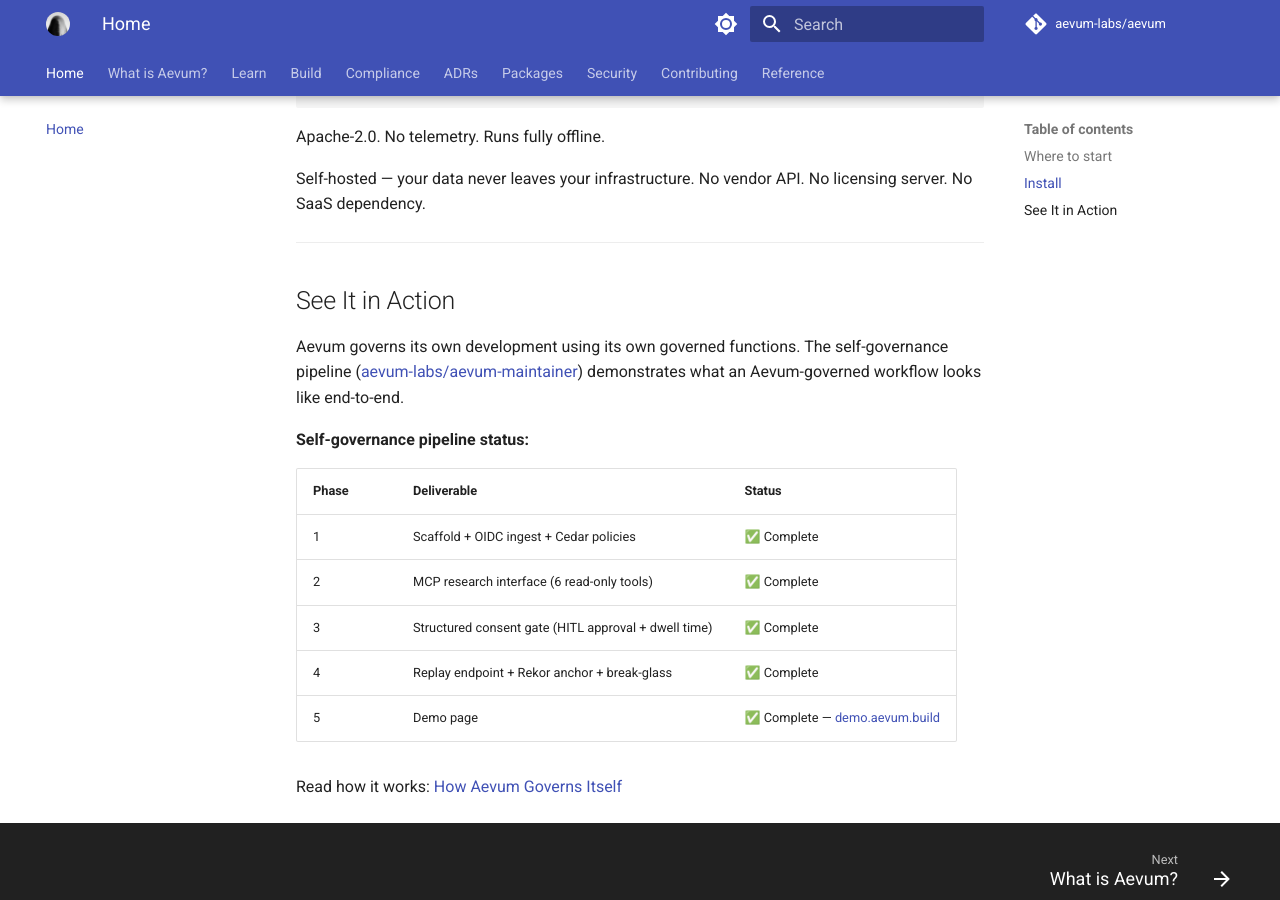
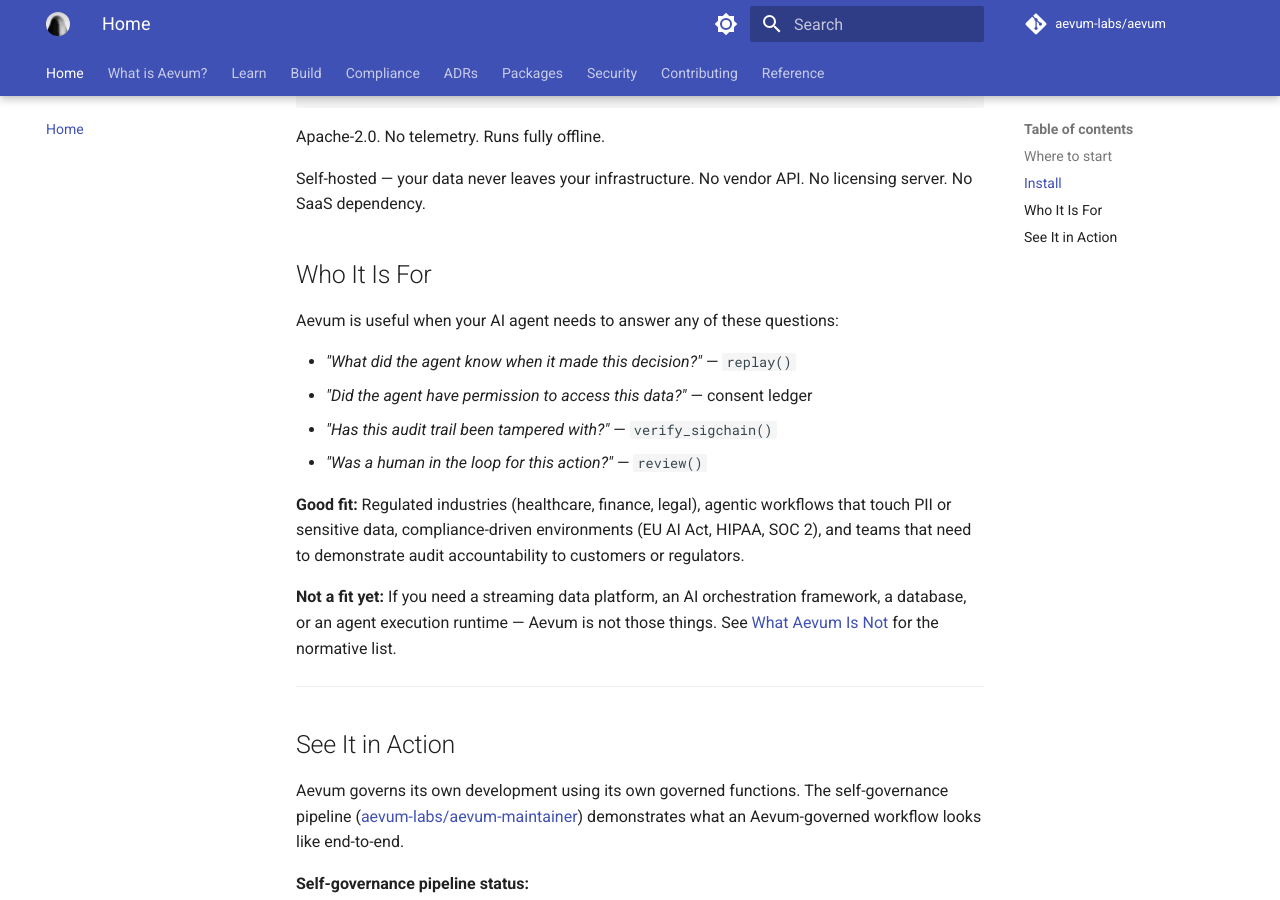
Before and after one commit to aevum-labs/aevum, an MkDocs documentation site: the page built from docs/index.md, in a window 1280 px wide and 900 px high, scrolled down 828 px. Built offline with MkDocs 1.6.1 and Material for MkDocs 9.7.7, drawn with Linux system fonts in a browser that asks for light colours; plug-ins that fetch from the network failed and are left out; comment, search, counter and statistics services are not loaded.

Commit message:
fix(docs): add #who-it-is-for anchor to index.md
Two doc files referenced ../index.md#who-it-is-for but the heading was
absent, causing MkDocs strict mode to abort. Adds a "Who It Is For"
section with the content the anchor was clearly intended to point to.

https://claude.ai/code/session_01YHd1ZdEBamq42eoWhP9yNq

```diff
--- a/docs/index.md
+++ b/docs/index.md
@@ -50,6 +50,24 @@ Apache-2.0. No telemetry. Runs fully offline.
 Self-hosted — your data never leaves your infrastructure.
 No vendor API. No licensing server. No SaaS dependency.
 
+## Who It Is For {#who-it-is-for}
+
+Aevum is useful when your AI agent needs to answer any of these questions:
+
+- *"What did the agent know when it made this decision?"* — `replay()`
+- *"Did the agent have permission to access this data?"* — consent ledger
+- *"Has this audit trail been tampered with?"* — `verify_sigchain()`
+- *"Was a human in the loop for this action?"* — `review()`
+
+**Good fit:** Regulated industries (healthcare, finance, legal), agentic
+workflows that touch PII or sensitive data, compliance-driven environments
+(EU AI Act, HIPAA, SOC 2), and teams that need to demonstrate audit
+accountability to customers or regulators.
+
+**Not a fit yet:** If you need a streaming data platform, an AI orchestration
+framework, a database, or an agent execution runtime — Aevum is not those
+things. See [What Aevum Is Not](/product/what-is-aevum/) for the normative list.
+
 ---
 
 ## See It in Action
```
